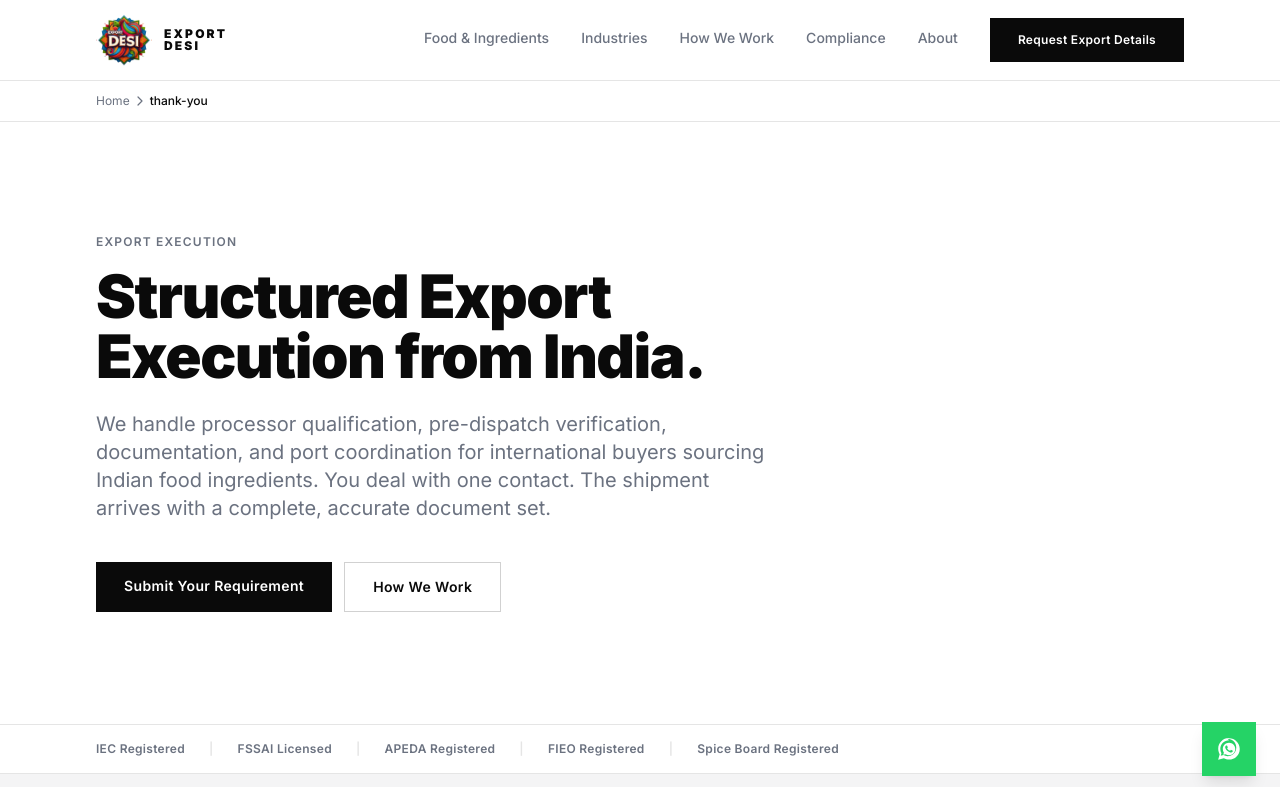
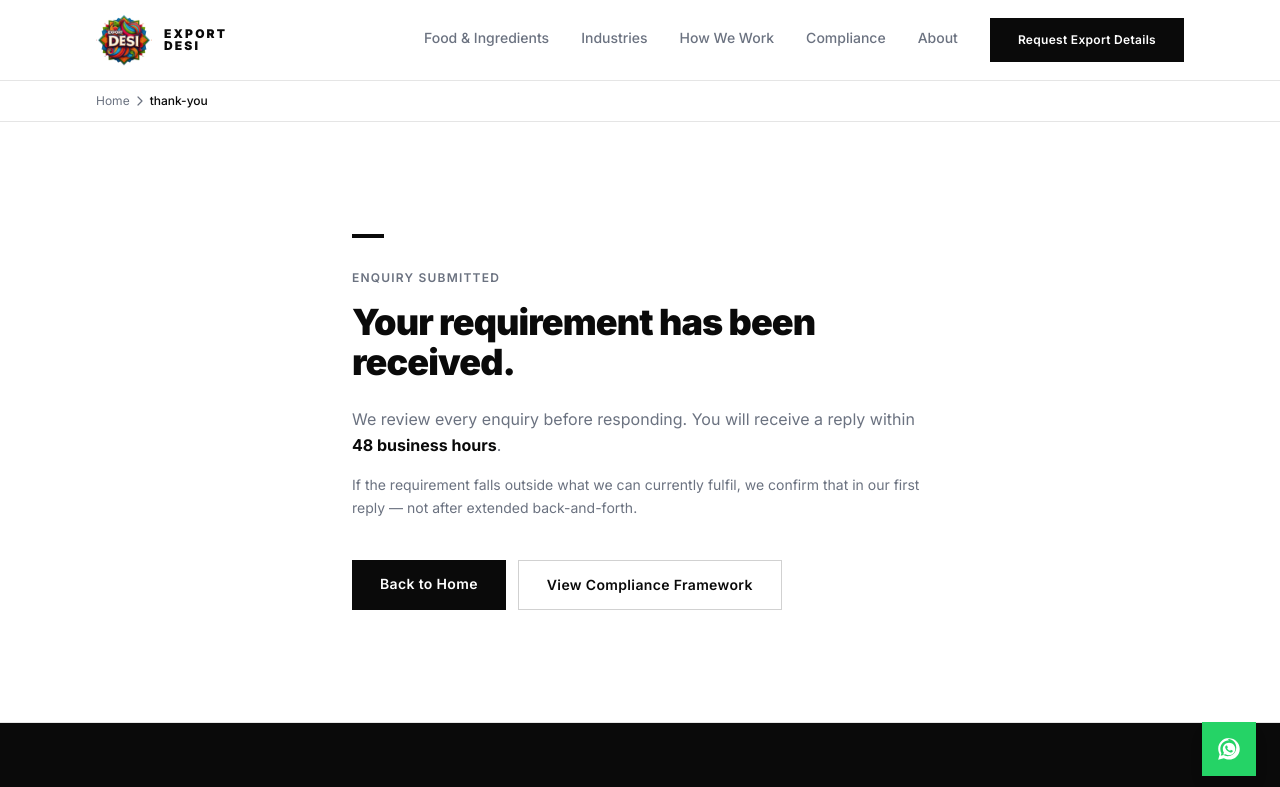
Before and after one commit to exportdesi/ExportDesi-web, a React (Vite) app: page /thank-you in a window 1280 px wide. Shown: the top 787 px of the page. Built offline with nearby package versions, Linux system fonts and the light colour scheme.

Commit message:
Clean up code and fix linting errors

```diff
--- a/index.html
+++ b/index.html
@@ -1,5 +1,6 @@
 <!doctype html>
 <html lang="en">
+
 <head>
   <meta charset="UTF-8" />
   <link rel="icon" type="image/svg+xml" href="/favicon.svg" />
@@ -7,9 +8,20 @@
   <meta name="viewport" content="width=device-width, initial-scale=1.0" />
   <meta name="theme-color" content="#0a0a0a" />
   <title>Export Desi</title>
+
+  <!-- Microsoft Clarity — replace CLARITY_PROJECT_ID with your actual project ID from clarity.microsoft.com -->
+  <script type="text/javascript">
+    (function (c, l, a, r, i, t, y) {
+      c[a] = c[a] || function () { (c[a].q = c[a].q || []).push(arguments) };
+      t = l.createElement(r); t.async = 1; t.src = "https://www.clarity.ms/tag/" + i;
+      y = l.getElementsByTagName(r)[0]; y.parentNode.insertBefore(t, y);
+    })(window, document, "clarity", "script", "CLARITY_PROJECT_ID");
+  </script>
 </head>
+
 <body>
   <div id="root"></div>
   <script type="module" src="/src/main.jsx"></script>
 </body>
+
 </html>
--- a/src/App.jsx
+++ b/src/App.jsx
@@ -9,6 +9,7 @@ import HowWeWorkPage from './pages/HowWeWorkPage';
 import CompliancePage from './pages/CompliancePage';
 import AboutPage from './pages/AboutPage';
 import ContactPage from './pages/ContactPage';
+import ThankYouPage from './pages/ThankYouPage';
 
 export default function App() {
   return (
@@ -23,6 +24,7 @@ export default function App() {
         <Route path="compliance" element={<CompliancePage />} />
         <Route path="about" element={<AboutPage />} />
         <Route path="contact" element={<ContactPage />} />
+        <Route path="thank-you" element={<ThankYouPage />} />
         {/* Catch-all: redirect to home */}
         <Route path="*" element={<HomePage />} />
       </Route>
--- a/src/layouts/RootLayout.jsx
+++ b/src/layouts/RootLayout.jsx
@@ -1,6 +1,6 @@
 import { Outlet } from 'react-router-dom';
 import { Helmet } from 'react-helmet-async';
-import { useLocation } from 'react-router-dom';
+
 import Navigation from '../components/Navigation';
 import Footer from '../components/Footer';
 import Breadcrumb from '../components/Breadcrumb';
--- a/src/pages/ContactPage.jsx
+++ b/src/pages/ContactPage.jsx
@@ -1,4 +1,5 @@
 import { useState, useRef } from 'react';
+import { useNavigate } from 'react-router-dom';
 import PhoneInput, { isValidPhoneNumber } from 'react-phone-number-input';
 import 'react-phone-number-input/style.css';
 import SEOMeta from '../components/SEOMeta';
@@ -33,6 +34,7 @@ const COUNTRIES = [
 ];
 
 export default function ContactPage() {
+    const navigate = useNavigate();
     const [status, setStatus] = useState('idle'); // idle | submitting | success | error
     const [phone, setPhone] = useState('');
     const [errors, setErrors] = useState({});
@@ -102,9 +104,13 @@ export default function ContactPage() {
 
             if (res.ok) {
                 lastSubmitRef.current = Date.now();
-                setStatus('success');
+                // Fire Clarity tracking event
+                if (typeof window.clarity === 'function') {
+                    window.clarity('event', 'form_submit');
+                }
                 form.reset();
                 setPhone('');
+                navigate('/thank-you');
             } else {
                 const json = await res.json().catch(() => ({}));
                 if (json.error === 'FORM_NOT_FOUND' || res.status === 422) {
@@ -277,6 +283,11 @@ export default function ContactPage() {
                                     href="https://wa.me/919289790283"
                                     target="_blank"
                                     rel="noopener noreferrer"
+                                    onClick={() => {
+                                        if (typeof window.clarity === 'function') {
+                                            window.clarity('event', 'whatsapp_click');
+                                        }
+                                    }}
                                     className="btn-primary text-xs inline-block"
                                 >
                                     Open WhatsApp Chat
--- a/src/pages/DehydratedPage.jsx
+++ b/src/pages/DehydratedPage.jsx
@@ -70,6 +70,14 @@ export default function DehydratedPage() {
                 imageUrl="https://placehold.co/900x700/f3f4f6/6b7280/png?text=Dehydrated+Ingredients"
             />
 
+            {/* Visual Reference — immediately after hero */}
+            <ImageGrid
+                label="Visual Reference"
+                heading="Product and Form Imagery"
+                images={DEHYDRATED_IMAGES}
+                columns={4}
+            />
+
             {/* Jump links */}
             <nav className="bg-white border-b border-border sticky top-[81px] z-30" aria-label="Page sections">
                 <div className="page-container">
@@ -86,27 +94,6 @@ export default function DehydratedPage() {
                     </div>
                 </div>
             </nav>
-
-            {/* ② Quick Snapshot Box */}
-            <section className="bg-brand border-b border-brand-light">
-                <div className="page-container">
-                    <div className="grid grid-cols-2 md:grid-cols-4 divide-x divide-brand-light">
-                        {SNAPSHOT.map(({ label, value, sub }) => (
-                            <div key={label} className="px-6 py-8 md:px-8 md:py-10">
-                                <p className="text-xs font-semibold uppercase tracking-widest text-white/50 mb-3">
-                                    {label}
-                                </p>
-                                <p className="text-base md:text-lg font-bold text-white leading-snug mb-1.5">
-                                    {value}
-                                </p>
-                                <p className="text-xs text-white/60 leading-relaxed">
-                                    {sub}
-                                </p>
-                            </div>
-                        ))}
-                    </div>
-                </div>
-            </section>
 
             {/* ③ Supply Structure */}
             <div id="products" style={{ scrollMarginTop: '120px' }} />
@@ -135,14 +122,6 @@ export default function DehydratedPage() {
                     </div>
                 </div>
             </section>
-
-            {/* Visual Evidence */}
-            <ImageGrid
-                label="Visual Reference"
-                heading="Product and Form Imagery"
-                images={DEHYDRATED_IMAGES}
-                columns={4}
-            />
 
             {/* ④ Specification Table */}
             <div id="specs" style={{ scrollMarginTop: '120px' }} />
--- a/src/pages/HomePage.jsx
+++ b/src/pages/HomePage.jsx
@@ -16,9 +16,9 @@ export default function HomePage() {
             <HeroSection
                 label="Export Execution"
                 title="Structured Export Execution from India."
-                subtitle="We handle processor qualification, pre-dispatch verification, documentation, and port coordination for international buyers sourcing Indian food ingredients. You deal with one contact. The shipment arrives with a complete, accurate document set."
                 primaryCTA={{ label: 'Submit Your Requirement', href: '/contact' }}
                 secondaryCTA={{ label: 'How We Work', href: '/how-we-work' }}
+                imageUrl="/hero-product.png"
             />
 
             {/* Trust bar */}
@@ -41,12 +41,16 @@ export default function HomePage() {
                 <div className="page-container section-pad">
                     <div className="max-w-2xl">
                         <p className="section-label">What We Are</p>
-                        <p className="text-base text-muted leading-relaxed">
+                        <p className="text-base text-muted leading-[1.85] max-w-2xl mb-5">
                             Export Desi is a merchant export management operation based in Gurgaon, India. We structure international B2B supply of Indian food ingredients across defined product categories: verifying processors, managing documentation, and coordinating shipments from purchase order through to Bill of Lading.
+                        </p>
+                        <p className="text-base text-muted leading-[1.85] max-w-2xl">
+                            We handle processor qualification, pre-dispatch verification, documentation alignment, and port coordination for international buyers sourcing Indian food ingredients. You work with one point of contact. Each shipment moves with a complete, verified document set.
                         </p>
                     </div>
                 </div>
             </section>
+
 
             {/* Execution Model */}
             <section className="bg-white border-b border-border">
--- a/src/pages/MakhanaPage.jsx
+++ b/src/pages/MakhanaPage.jsx
@@ -88,6 +88,14 @@ export default function MakhanaPage() {
                 imageUrl="https://placehold.co/900x700/f3f4f6/6b7280/png?text=Makhana+Product"
             />
 
+            {/* Visual Reference — immediately after hero */}
+            <ImageGrid
+                label="Visual Reference"
+                heading="Product and Packing Imagery"
+                images={MAKHANA_IMAGES}
+                columns={4}
+            />
+
             {/* Jump links */}
             <nav className="bg-white border-b border-border sticky top-[81px] z-30" aria-label="Page sections">
                 <div className="page-container">
@@ -105,26 +113,7 @@ export default function MakhanaPage() {
                 </div>
             </nav>
 
-            {/* ② Quick Snapshot Box */}
-            <section className="bg-brand border-b border-brand-light">
-                <div className="page-container">
-                    <div className="grid grid-cols-2 md:grid-cols-4 divide-x divide-brand-light">
-                        {SNAPSHOT.map(({ label, value, sub }) => (
-                            <div key={label} className="px-6 py-8 md:px-8 md:py-10">
-                                <p className="text-xs font-semibold uppercase tracking-widest text-white/50 mb-3">
-                                    {label}
-                                </p>
-                                <p className="text-base md:text-lg font-bold text-white leading-snug mb-1.5">
-                                    {value}
-                                </p>
-                                <p className="text-xs text-white/60 leading-relaxed">
-                                    {sub}
-                                </p>
-                            </div>
-                        ))}
-                    </div>
-                </div>
-            </section>
+            {/* ② Quick Snapshot Box — removed */}
 
             {/* ③ Supply Structure */}
             <div id="grades" style={{ scrollMarginTop: '130px' }} />
@@ -157,14 +146,6 @@ export default function MakhanaPage() {
                         </div>
                     </div>
                 }
-            />
-
-            {/* Visual Evidence */}
-            <ImageGrid
-                label="Visual Reference"
-                heading="Product and Packing Imagery"
-                images={MAKHANA_IMAGES}
-                columns={4}
             />
 
             {/* ④ Grade Table */}
--- /dev/null
+++ b/src/pages/ThankYouPage.jsx
@@ -0,0 +1,49 @@
+import { useEffect } from 'react';
+import { Link } from 'react-router-dom';
+import SEOMeta from '../components/SEOMeta';
+
+export default function ThankYouPage() {
+    // Fire tracking event on mount
+    useEffect(() => {
+        if (typeof window.clarity === 'function') {
+            window.clarity('event', 'form_submit');
+        }
+        // Scroll to top
+        window.scrollTo(0, 0);
+    }, []);
+
+    return (
+        <>
+            <SEOMeta
+                title="Enquiry Received"
+                description="Your export requirement has been submitted. Export Desi will respond within 48 business hours."
+            />
+
+            <section className="bg-white border-b border-border min-h-[60vh] flex items-center">
+                <div className="page-container section-pad">
+                    <div className="max-w-xl">
+                        <div className="w-8 h-1 bg-brand mb-8" />
+                        <p className="section-label">Enquiry Submitted</p>
+                        <h1 className="text-3xl md:text-4xl font-black tracking-tight mb-6">
+                            Your requirement has been received.
+                        </h1>
+                        <p className="text-muted text-base leading-relaxed mb-4">
+                            We review every enquiry before responding. You will receive a reply within <strong className="text-brand">48 business hours</strong>.
+                        </p>
+                        <p className="text-muted text-sm leading-relaxed mb-10">
+                            If the requirement falls outside what we can currently fulfil, we confirm that in our first reply — not after extended back-and-forth.
+                        </p>
+                        <div className="flex flex-col sm:flex-row gap-3">
+                            <Link to="/" className="btn-primary">
+                                Back to Home
+                            </Link>
+                            <Link to="/compliance" className="btn-secondary">
+                                View Compliance Framework
+                            </Link>
+                        </div>
+                    </div>
+                </div>
+            </section>
+        </>
+    );
+}
```
Also changed, not shown: public/hero-product.png (added). Lines whose indentation alone changed are shown as unchanged.
